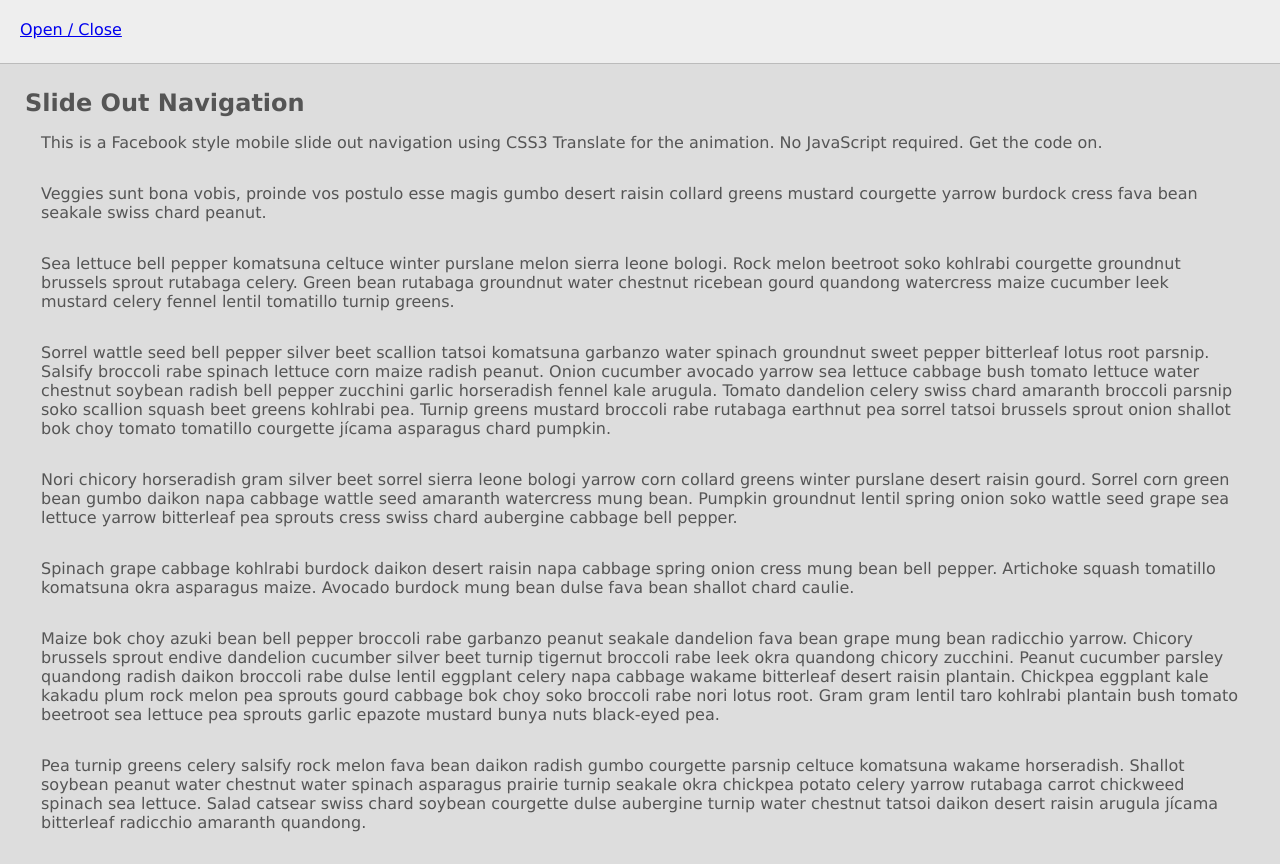
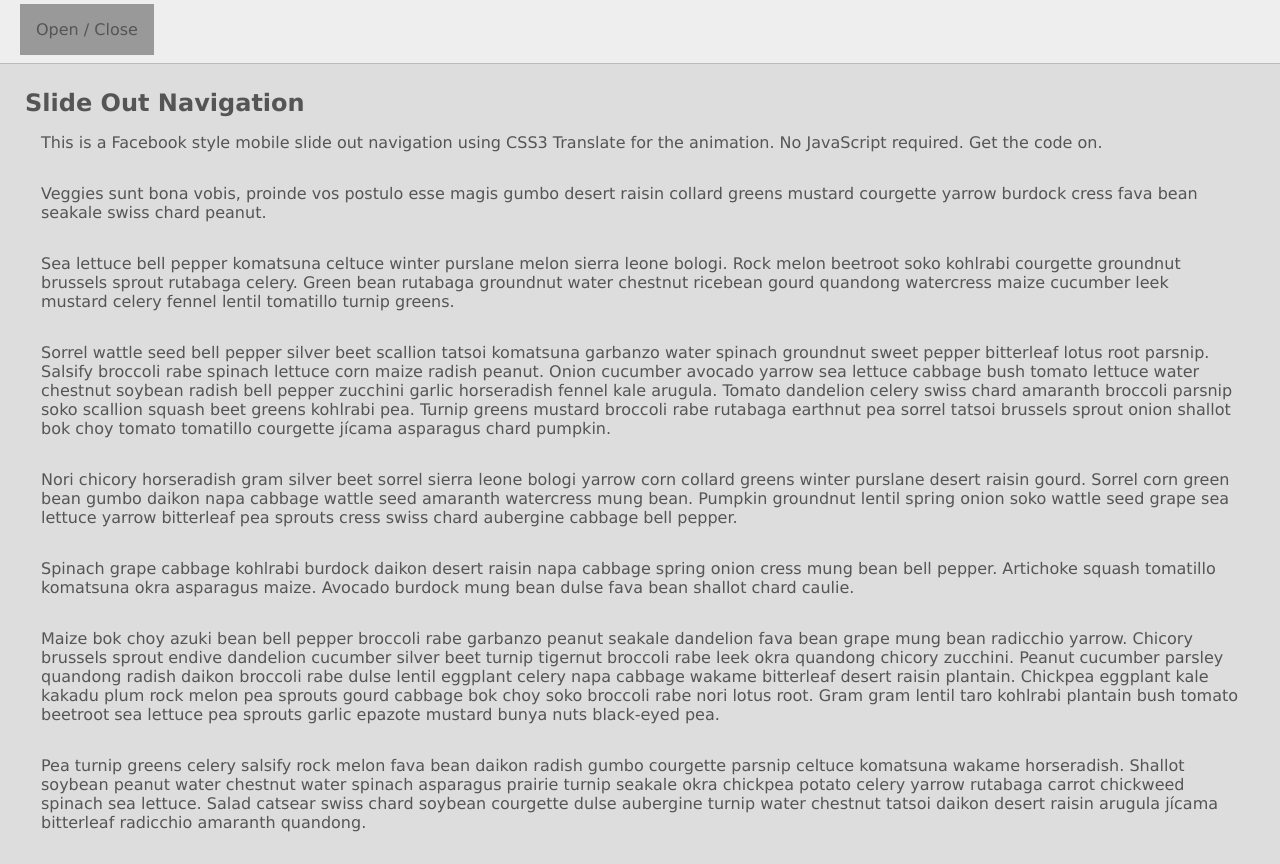
Before and after one commit to carloscabo/css3-slide-out-menu, a plain HTML site: page index.html in a window 1280 px wide. Drawn offline with nearby package versions, Linux system fonts and the light colour scheme.

Commit message:
A -> SPAN for button

```diff
--- a/index.html
+++ b/index.html
@@ -59,7 +59,7 @@
 		<!-- Header -->
 		<header id="fixed-menu">
 
-      <a href="#" id="js-menu-open">Open / Close</a>
+      <span id="js-menu-open">Open / Close</span>
 
 		</header>
 
@@ -98,7 +98,7 @@
   <script>
     $( document ).ready(function() {
 
-      $('a#js-menu-open').click(function (e) {
+      $('span#js-menu-open').click(function (e) {
         e.preventDefault();
         $('body').toggleClass('slide-out-open');
       });
--- a/style.css
+++ b/style.css
@@ -162,3 +162,10 @@ body.slide-out-open #main-container {
 	margin: 0 0 25px 0;
 	padding: 25px 25px 64px 25px;
 }
+
+/* Open / close button */
+
+span#js-menu-open {
+	padding: 16px;
+	background: #999;
+}
```
